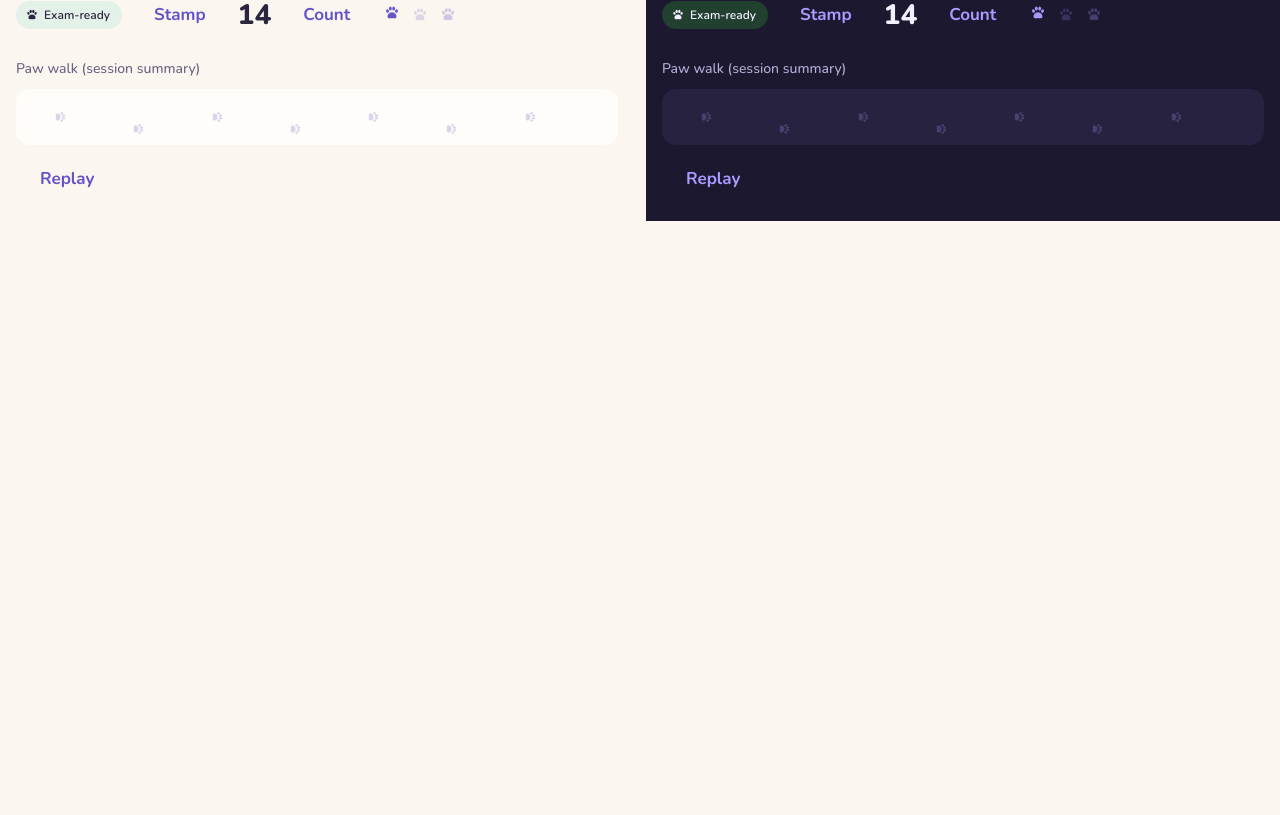
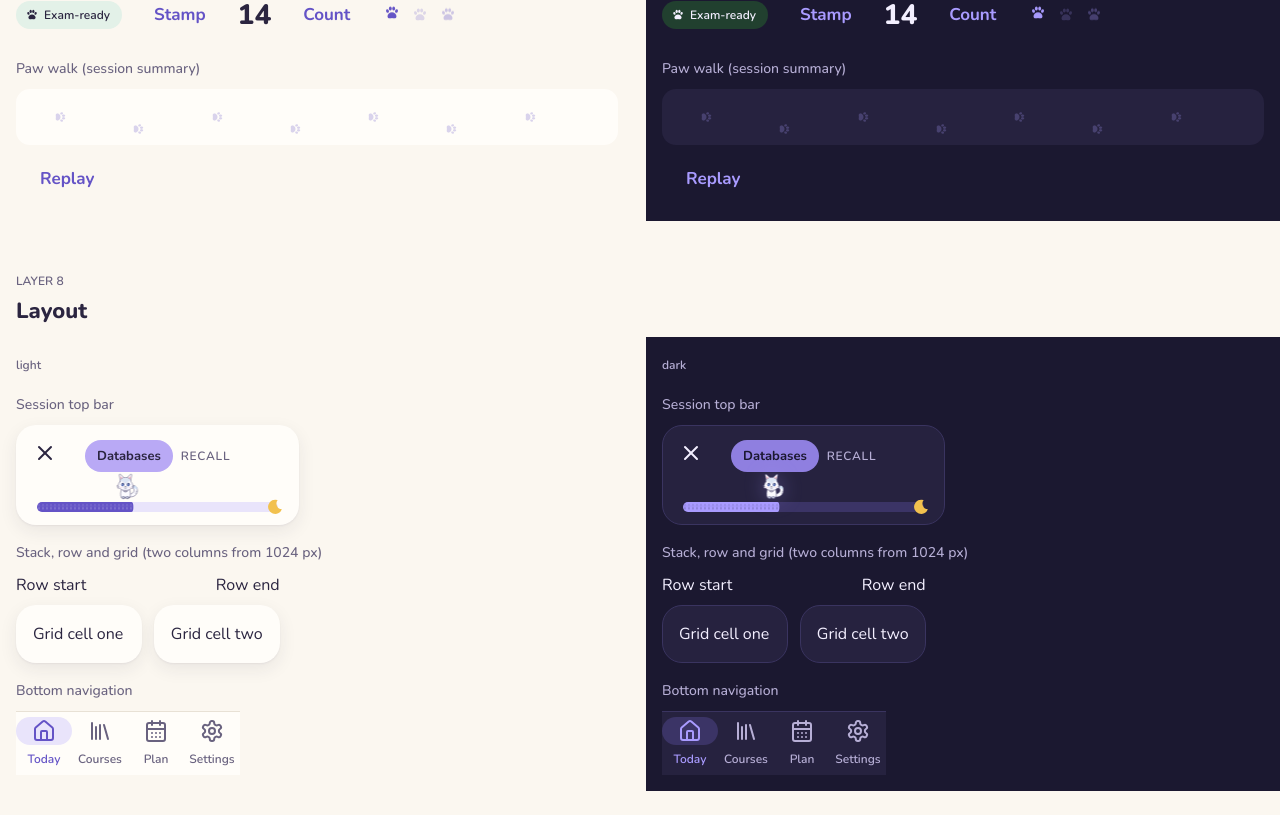
Before and after one commit to Sirret/studyapp, a SvelteKit app: page /dev/ui in a window 1280 px wide. Shown: the part 7313-8128 px from the top of the page. Before the commit the page ends 7558 px from the top, so only its background shows below. Built offline with nearby package versions, Linux system fonts and the light colour scheme.

Commit message:
feat(ui): layout layer (Screen, Stack, Row, Grid, TopBar, BottomNav) in the style guide

```diff
--- /dev/null
+++ b/src/lib/ui/layout/BottomNav.svelte
@@ -0,0 +1,83 @@
+<!--
+	Bottom navigation (DESIGN §4, §12): four tabs — Today, Courses, Plan, Settings — 64 px plus the
+	safe-area inset; the active tab's icon sits on a soft pill. Hidden during a study session.
+-->
+<script lang="ts">
+	import { CalendarDays, House, Library, Settings } from '@lucide/svelte';
+	import Icon from '../primitives/Icon.svelte';
+
+	type Tab = 'today' | 'courses' | 'plan' | 'settings';
+
+	let {
+		active,
+		hrefs,
+		fixed = true
+	}: { active: Tab; hrefs: Record<Tab, string>; fixed?: boolean } = $props();
+
+	const TABS = [
+		{ id: 'today', label: 'Today', icon: House },
+		{ id: 'courses', label: 'Courses', icon: Library },
+		{ id: 'plan', label: 'Plan', icon: CalendarDays },
+		{ id: 'settings', label: 'Settings', icon: Settings }
+	] as const;
+</script>
+
+<nav class="nav" class:fixed aria-label="Main">
+	{#each TABS as tab (tab.id)}
+		<!-- eslint-disable svelte/no-navigation-without-resolve -- callers pass resolve()d hrefs -->
+		<a
+			class="tab"
+			class:active={active === tab.id}
+			href={hrefs[tab.id]}
+			aria-current={active === tab.id ? 'page' : undefined}
+		>
+			<span class="pill"><Icon icon={tab.icon} size="nav" /></span>
+			<span class="label">{tab.label}</span>
+		</a>
+		<!-- eslint-enable svelte/no-navigation-without-resolve -->
+	{/each}
+</nav>
+
+<style>
+	.nav {
+		display: grid;
+		grid-template-columns: repeat(4, 1fr);
+		height: calc(var(--nav-height) + env(safe-area-inset-bottom));
+		padding-bottom: env(safe-area-inset-bottom);
+		border-top: var(--hairline) solid var(--border);
+		background: var(--surface);
+	}
+
+	.fixed {
+		position: fixed;
+		inset: auto 0 0;
+		z-index: var(--z-sticky);
+	}
+
+	.tab {
+		display: grid;
+		place-items: center;
+		align-content: center;
+		gap: var(--size-px-2);
+		color: var(--text-muted);
+		font-size: var(--type-caption-size);
+		font-weight: var(--type-caption-weight);
+		text-decoration: none;
+	}
+
+	.pill {
+		display: grid;
+		place-items: center;
+		width: var(--space-56);
+		height: var(--size-px-28);
+		border-radius: var(--r-pill);
+	}
+
+	.active {
+		color: var(--primary);
+	}
+
+	.active .pill {
+		background: var(--primary-soft);
+	}
+</style>
--- /dev/null
+++ b/src/lib/ui/layout/Grid.svelte
@@ -0,0 +1,25 @@
+<!--
+	Grid (DESIGN §4, §13.2): one column on phones; two columns from 1024 px when `columns` is 2
+	(Today and Planner). Layout only.
+-->
+<script lang="ts">
+	import type { Snippet } from 'svelte';
+
+	let { columns = 1, children }: { columns?: 1 | 2; children: Snippet } = $props();
+</script>
+
+<div class="grid cols-{columns}">{@render children()}</div>
+
+<style>
+	.grid {
+		display: grid;
+		gap: var(--card-gap);
+		min-width: 0;
+	}
+
+	@media (min-width: 1024px) {
+		.cols-2 {
+			grid-template-columns: 1fr 1fr;
+		}
+	}
+</style>
--- /dev/null
+++ b/src/lib/ui/layout/Row.svelte
@@ -0,0 +1,49 @@
+<!-- Row (DESIGN §13.2, layer 8): children side by side, wrapping, with a scale gap. Layout only. -->
+<script lang="ts">
+	import type { Snippet } from 'svelte';
+
+	let {
+		gap = 'sm',
+		justify = 'start',
+		children
+	}: {
+		gap?: 'xs' | 'sm' | 'md';
+		justify?: 'start' | 'between' | 'center' | 'end';
+		children: Snippet;
+	} = $props();
+</script>
+
+<div class="row gap-{gap} justify-{justify}">{@render children()}</div>
+
+<style>
+	.row {
+		display: flex;
+		flex-wrap: wrap;
+		align-items: center;
+		min-width: 0;
+	}
+
+	.gap-xs {
+		gap: var(--gap-xs);
+	}
+
+	.gap-sm {
+		gap: var(--gap-sm);
+	}
+
+	.gap-md {
+		gap: var(--gap-md);
+	}
+
+	.justify-between {
+		justify-content: space-between;
+	}
+
+	.justify-center {
+		justify-content: center;
+	}
+
+	.justify-end {
+		justify-content: flex-end;
+	}
+</style>
--- /dev/null
+++ b/src/lib/ui/layout/Stack.svelte
@@ -0,0 +1,52 @@
+<!-- Stack (DESIGN §13.2, layer 8): children in a column with a spacing-scale gap. Layout only. -->
+<script lang="ts">
+	import type { Snippet } from 'svelte';
+
+	let {
+		gap = 'md',
+		align = 'stretch',
+		children
+	}: {
+		gap?: 'xs' | 'sm' | 'md' | 'lg' | 'xl';
+		align?: 'stretch' | 'start' | 'center';
+		children: Snippet;
+	} = $props();
+</script>
+
+<div class="stack gap-{gap} align-{align}">{@render children()}</div>
+
+<style>
+	.stack {
+		display: grid;
+		min-width: 0;
+	}
+
+	.gap-xs {
+		gap: var(--gap-xs);
+	}
+
+	.gap-sm {
+		gap: var(--gap-sm);
+	}
+
+	.gap-md {
+		gap: var(--gap-md);
+	}
+
+	.gap-lg {
+		gap: var(--gap-lg);
+	}
+
+	.gap-xl {
+		gap: var(--gap-xl);
+	}
+
+	.align-start {
+		justify-items: start;
+	}
+
+	.align-center {
+		justify-items: center;
+		text-align: center;
+	}
+</style>
--- /dev/null
+++ b/src/lib/ui/layout/TopBar.svelte
@@ -0,0 +1,64 @@
+<!--
+	Top bar (DESIGN §4, §6): a row with a leading action (close or back), a title or middle content,
+	and a trailing slot; an optional second line underneath (the session's progress strip).
+-->
+<script lang="ts">
+	import type { Snippet } from 'svelte';
+
+	let {
+		leading,
+		middle,
+		trailing,
+		below
+	}: { leading?: Snippet; middle?: Snippet; trailing?: Snippet; below?: Snippet } = $props();
+</script>
+
+<header class="bar">
+	<div class="line">
+		<div class="slot">
+			{#if leading}{@render leading()}{/if}
+		</div>
+		<div class="middle">
+			{#if middle}{@render middle()}{/if}
+		</div>
+		<div class="slot end">
+			{#if trailing}{@render trailing()}{/if}
+		</div>
+	</div>
+	{#if below}<div class="below">{@render below()}</div>{/if}
+</header>
+
+<style>
+	.bar {
+		display: grid;
+		gap: var(--gap-xs);
+		max-width: var(--content-max);
+		margin: 0 auto;
+		padding: var(--gap-sm) var(--screen-gutter);
+	}
+
+	.line {
+		display: grid;
+		grid-template-columns: var(--touch-min) 1fr var(--touch-min);
+		align-items: center;
+		gap: var(--gap-sm);
+		min-height: var(--touch-min);
+	}
+
+	.middle {
+		display: flex;
+		flex-wrap: wrap;
+		align-items: center;
+		justify-content: center;
+		gap: var(--gap-sm);
+		min-width: 0;
+	}
+
+	.end {
+		justify-self: end;
+	}
+
+	.below {
+		padding: 0 var(--gap-xs) var(--gap-xs);
+	}
+</style>
--- /dev/null
+++ b/src/lib/ui/styleguide/LayoutGuide.svelte
@@ -0,0 +1,44 @@
+<!-- Layer 8 in the style guide: the layout pieces screens are built from. Dev builds only. -->
+<script lang="ts">
+	import { X } from '@lucide/svelte';
+	import PhaseLabel from '../components/PhaseLabel.svelte';
+	import ProgressStrip from '../components/ProgressStrip.svelte';
+	import BottomNav from '../layout/BottomNav.svelte';
+	import Grid from '../layout/Grid.svelte';
+	import Row from '../layout/Row.svelte';
+	import Stack from '../layout/Stack.svelte';
+	import TopBar from '../layout/TopBar.svelte';
+	import Card from '../primitives/Card.svelte';
+	import Chip from '../primitives/Chip.svelte';
+	import Icon from '../primitives/Icon.svelte';
+	import GuideRow from './GuideRow.svelte';
+	import GuideSection from './GuideSection.svelte';
+
+	const hrefs = { today: '#today', courses: '#courses', plan: '#plan', settings: '#settings' };
+</script>
+
+<GuideSection id="layout" title="Layout" layer="Layer 8">
+	<GuideRow label="Session top bar">
+		<Card padding="none">
+			<TopBar>
+				{#snippet leading()}<Icon icon={X} size="nav" label="Close" />{/snippet}
+				{#snippet middle()}<Chip color="lavender">Databases</Chip><PhaseLabel
+						phase="recall"
+					/>{/snippet}
+				{#snippet below()}<ProgressStrip done={8} total={20} />{/snippet}
+			</TopBar>
+		</Card>
+	</GuideRow>
+	<GuideRow label="Stack, row and grid (two columns from 1024 px)">
+		<Stack gap="sm">
+			<Row justify="between"><span>Row start</span><span>Row end</span></Row>
+			<Grid columns={2}>
+				<Card>Grid cell one</Card>
+				<Card>Grid cell two</Card>
+			</Grid>
+		</Stack>
+	</GuideRow>
+	<GuideRow label="Bottom navigation">
+		<BottomNav active="today" {hrefs} fixed={false} />
+	</GuideRow>
+</GuideSection>
--- a/src/routes/dev/ui/+page.svelte
+++ b/src/routes/dev/ui/+page.svelte
@@ -1,6 +1,7 @@
 <script lang="ts">
 	import ComponentsGuide from '#lib/ui/styleguide/ComponentsGuide.svelte';
 	import DelightGuide from '#lib/ui/styleguide/DelightGuide.svelte';
+	import LayoutGuide from '#lib/ui/styleguide/LayoutGuide.svelte';
 	import PrimitivesGuide from '#lib/ui/styleguide/PrimitivesGuide.svelte';
 	import TokensGuide from '#lib/ui/styleguide/TokensGuide.svelte';
 	import YukiGuide from '#lib/ui/styleguide/YukiGuide.svelte';
@@ -14,4 +15,5 @@
 	<ComponentsGuide />
 	<YukiGuide />
 	<DelightGuide />
+	<LayoutGuide />
 </main>
```
Also changed, not shown: src/lib/ui/layout/Screen.svelte (added, +79 -0 lines).
